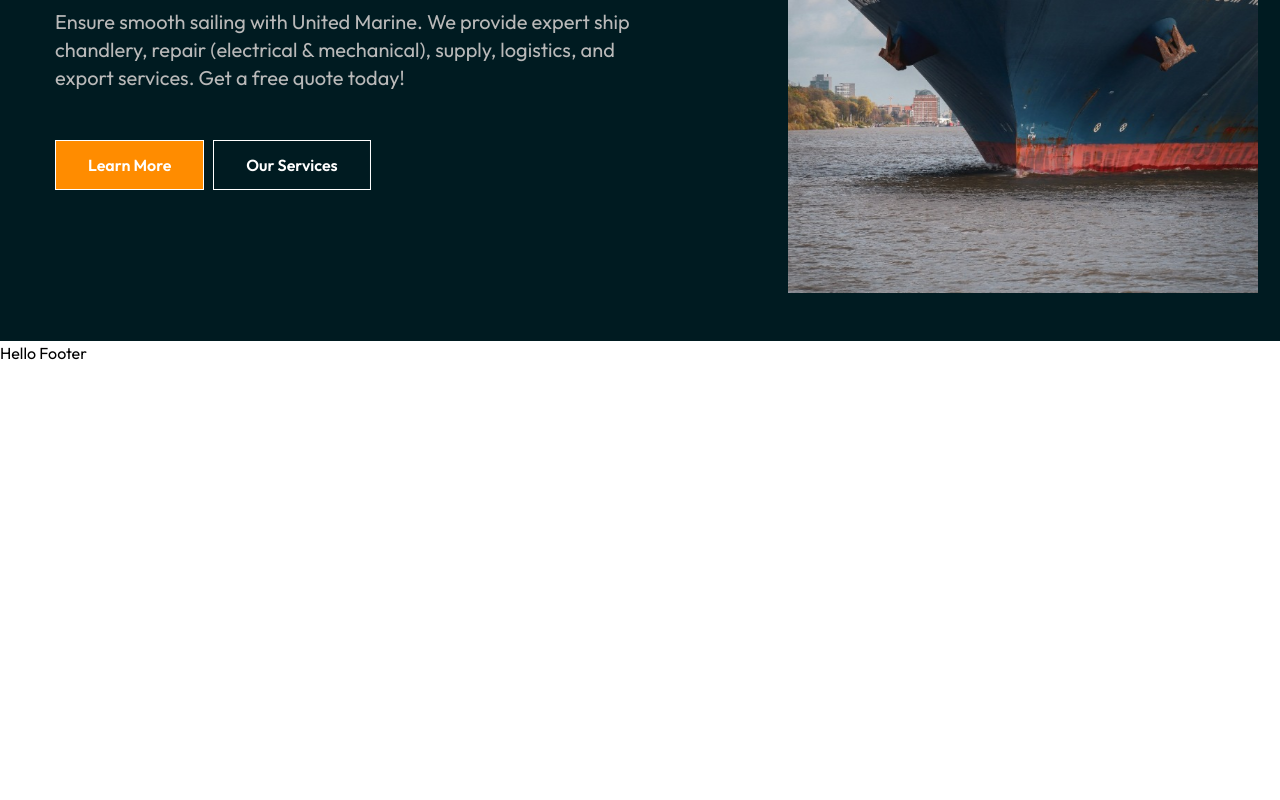
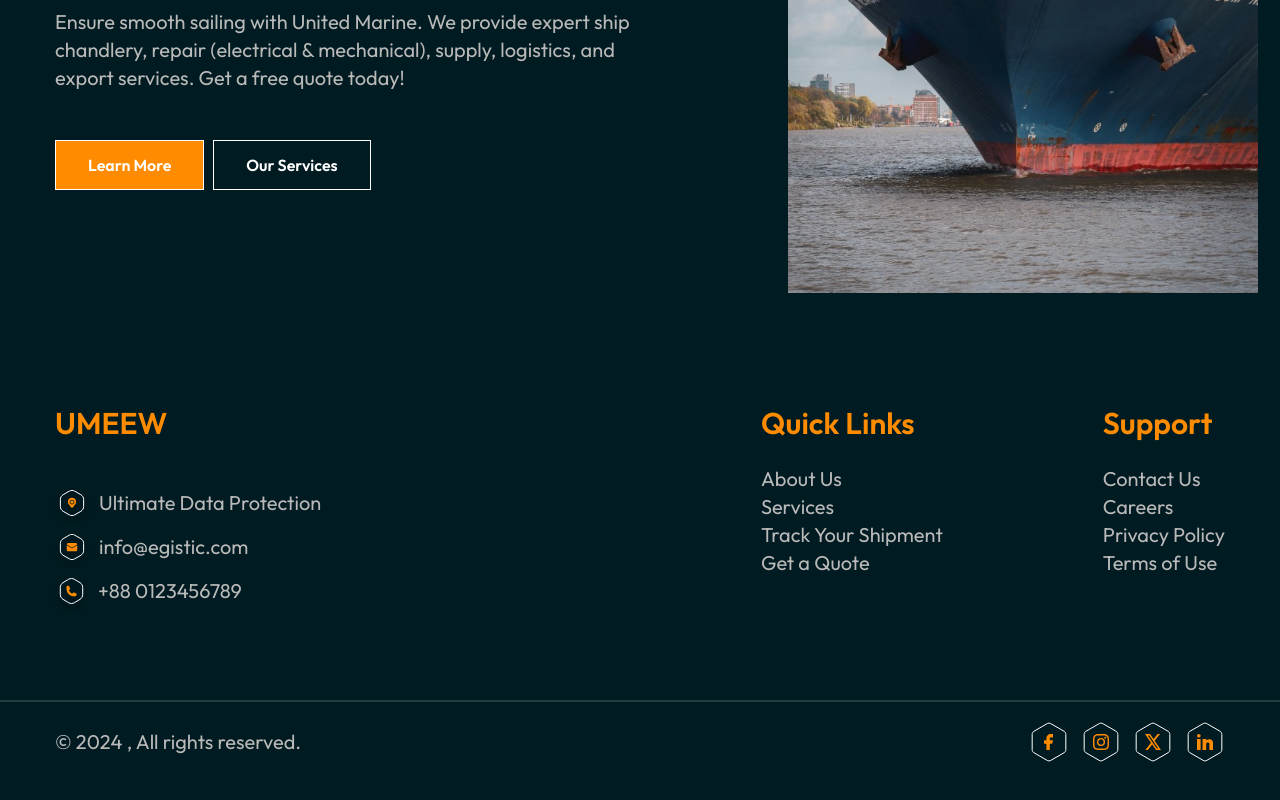
Before and after one commit to BackBenchersItHouse/Umeew-maritime, a React (Vite) app: page / in a window 1280 px wide. Shown: the part 436-1236 px from the top of the page. Before the commit the page ends 801 px from the top, so only its background shows below. Built offline with nearby package versions, Linux system fonts and the light colour scheme.

Commit message:
Footer created

```diff
--- a/src/Layout/Main.jsx
+++ b/src/Layout/Main.jsx
@@ -8,7 +8,7 @@ const Main = () => {
   return (
     <>
       {/* <NavBar /> */}
-      <header className="bg-primary sticky top-0 z-50 border-b border-neutral/50 px-5 md:px-0">
+      <header className="bg-primary sticky top-0 z-50 border-b border-neutral/20 px-5 md:px-0">
         <NavBar_V2 />
       </header>
       <Outlet />
--- a/src/components/Shared/Footer.jsx
+++ b/src/components/Shared/Footer.jsx
@@ -1,10 +1,65 @@
-import React from 'react';
+import React from "react";
+// import umeew from "../../assets/umeew-logo.svg";
+import location from "../../assets/icons/location.svg";
+import email from "../../assets/icons/email.svg";
+import phone from "../../assets/icons/phone.svg";
+// Social Icons
+import fb from "../../assets/icons/fb.svg";
+import ig from "../../assets/icons/ig.svg";
+import x from "../../assets/icons/x.svg";
+import linkedin from "../../assets/icons/in.svg";
 
 const Footer = () => {
   return (
-    <div>
-      Hello Footer
-    </div>
+    <footer className="bg-primary text-neutral text-xl">
+      <section className="">
+        <div className="flex justify-between py-16 max-w-[1170px] mx-auto px-5 md:px-0">
+          <section>
+            <h3 className="text-3xl text-secondary font-semibold mb-10">UMEEW</h3>
+            <ul className="my-6">
+              <li className="flex items-center gap-2.5"><img className="pt-2" src={location} alt="Location icon" />Ultimate Data Protection</li>
+              <li className="flex items-center gap-2.5"><img className="pt-2" src={email} alt="Email icon" />info@egistic.com</li>
+              <li className="flex items-center gap-2.5"><img className="pt-2" src={phone} alt="Phone icon" />+88 0123456789</li>
+            </ul>
+          </section>
+          <div className="flex gap-40">
+            <section className="max-w-60">
+              <h3 className="text-3xl text-secondary font-semibold mb-6">Quick Links</h3>
+              <ul>
+                <li>About Us</li>
+                <li>Services</li>
+                <li>Track Your Shipment</li>
+                <li>Get a Quote</li>
+              </ul>
+            </section>
+            <section>
+              <h3 className="text-3xl text-secondary font-semibold mb-6">Support</h3>
+              <ul>
+                <li>Contact Us</li>
+                <li>Careers</li>
+                <li>Privacy Policy</li>
+                <li>Terms of Use</li>
+              </ul>
+            </section>
+          </div>
+        </div>
+
+        {/* ***** Border Natural ***** */}
+        <div className="border border-neutral/20"></div>
+
+        <div>
+          <section className="max-w-[1170px] mx-auto px-5 md:px-0 flex justify-between items-center mt-5 pb-10">
+            <p>© 2024 , All rights reserved.</p>
+            <div className="flex gap-3 items-center">
+              <img src={fb} alt="Facebook icon" />
+              <img src={ig} alt="Instagram icon" />
+              <img src={x} alt="X icon" />
+              <img src={linkedin} alt="LinkedIn icon" />
+            </div>
+          </section>
+        </div>
+      </section>
+    </footer>
   );
 };
 
--- a/src/components/Shared/NavBar_V2.jsx
+++ b/src/components/Shared/NavBar_V2.jsx
@@ -1,14 +1,15 @@
 import React from "react";
 import { Link } from "react-router-dom";
 import Button from "../Buttons/Button";
-import umeewLogo from "../../assets/umeew-logo.svg";
+// import umeewLogo from "../../assets/umeew-logo.svg";
 import dropDownIcon from "../../assets/icons/drop-down-icon.svg";
 
 const NavBar_V2 = () => {
   return (
     <nav className="">
       <Link to='/' className="">
-        <img src={umeewLogo} alt="UMEEW Logo" />
+        {/* <img src={umeewLogo} alt="UMEEW Logo" /> */}
+        <h3 className="text-3xl text-secondary font-semibold">UMEEW</h3>
       </Link>
       {/* ***** Unusually use for flex justify-between ***** */}
       <input type="checkbox" className="hidden" id="none" />
```
Also changed, not shown: src/assets/icons/email.svg, src/assets/icons/phone.svg.
